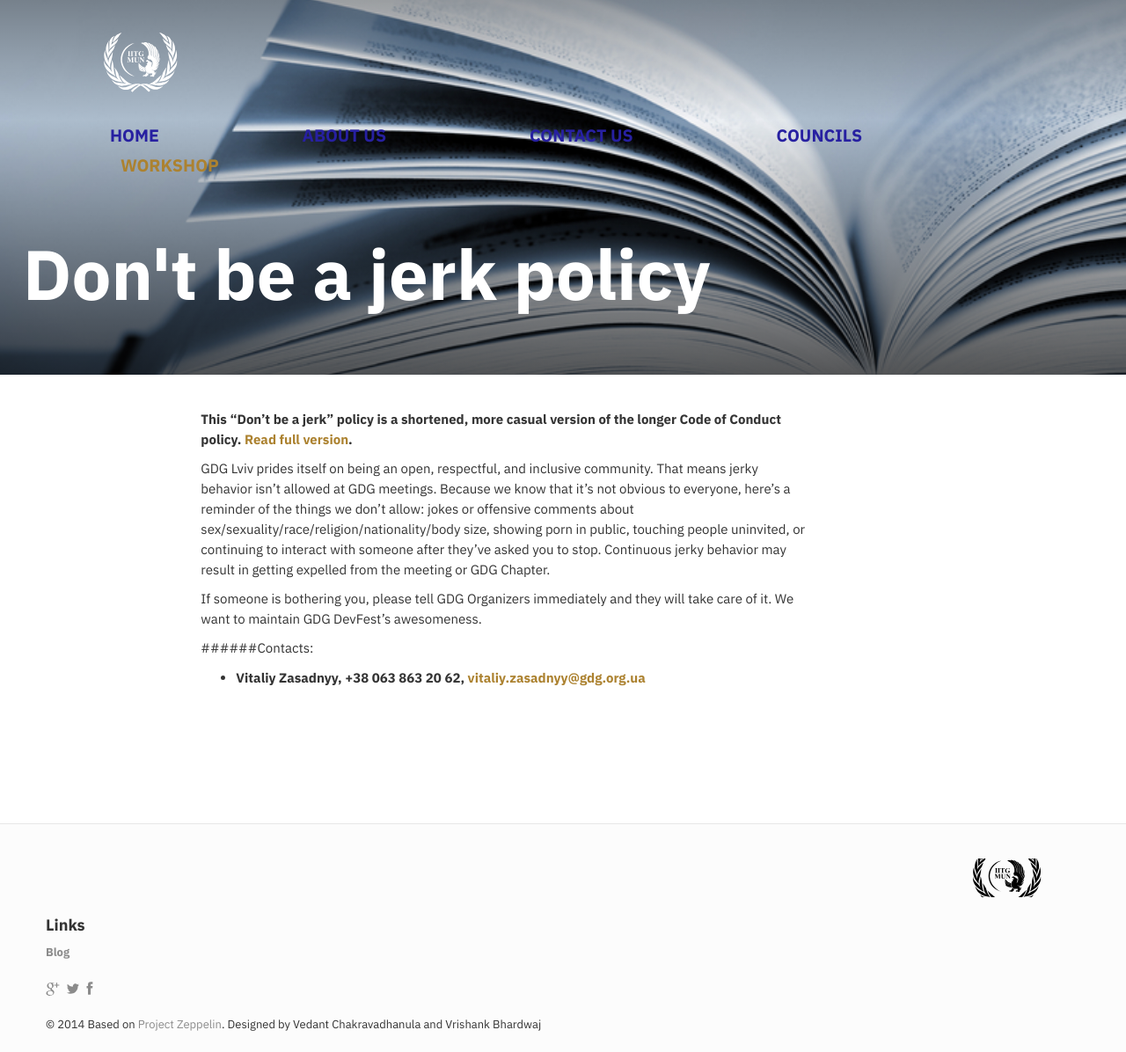
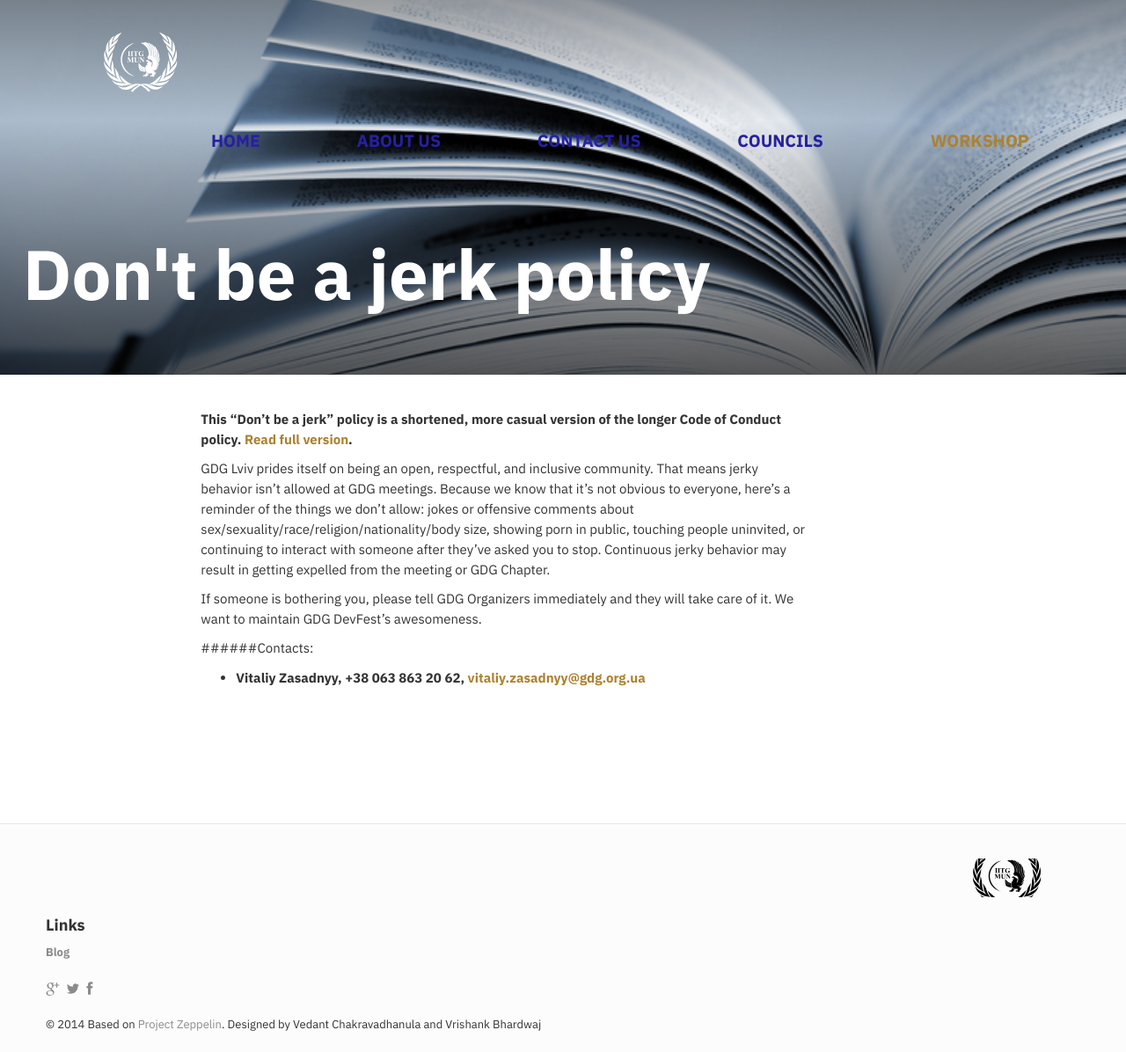
Before and after one commit to rupam170123041/IITG-MUN.github.io, a Jekyll site: the page built from cod.md, in a window 1280 px wide and 1196 px high. Shown: the whole window at 88% size. Built offline with Jekyll 4.4.1, drawn with Linux system fonts in a browser that asks for light colours; nearby versions of some CDN libraries; comment, search, counter and statistics services are not loaded.

Commit message:
em size format added

```diff
--- a/css/main.css
+++ b/css/main.css
@@ -1935,7 +1935,7 @@ nav ul {
     transform: translateY(20px)}
 nav li {
     display: inline-block;
-    padding: 0 6.145em;
+    padding: 0 4.16667vw;
     vertical-align: middle}
 nav li a {
     font-size: 1.5em;
```
